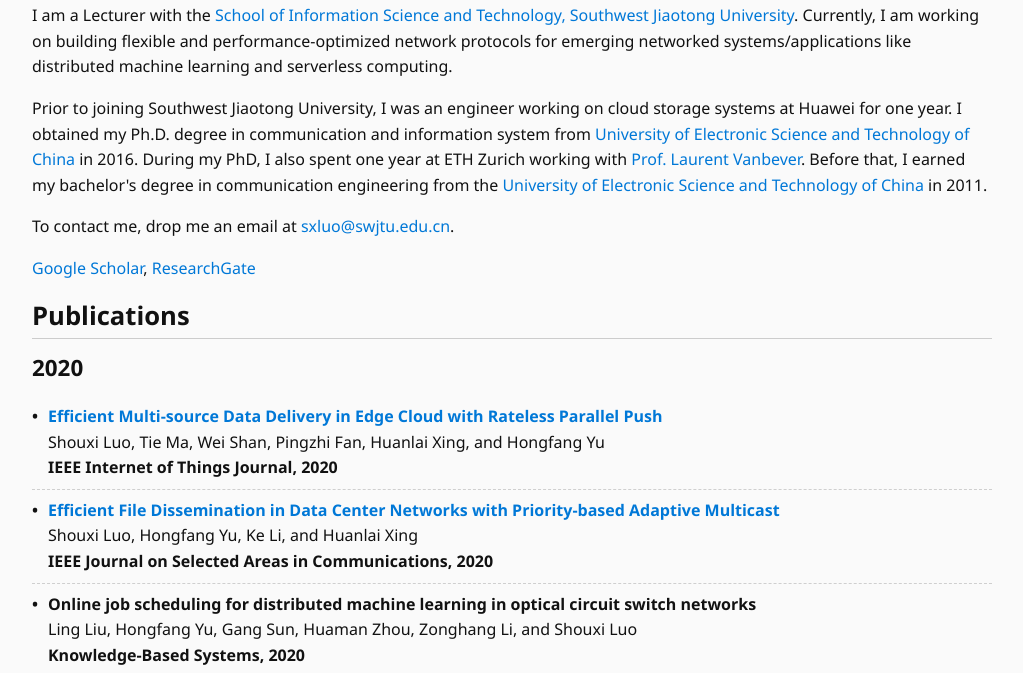
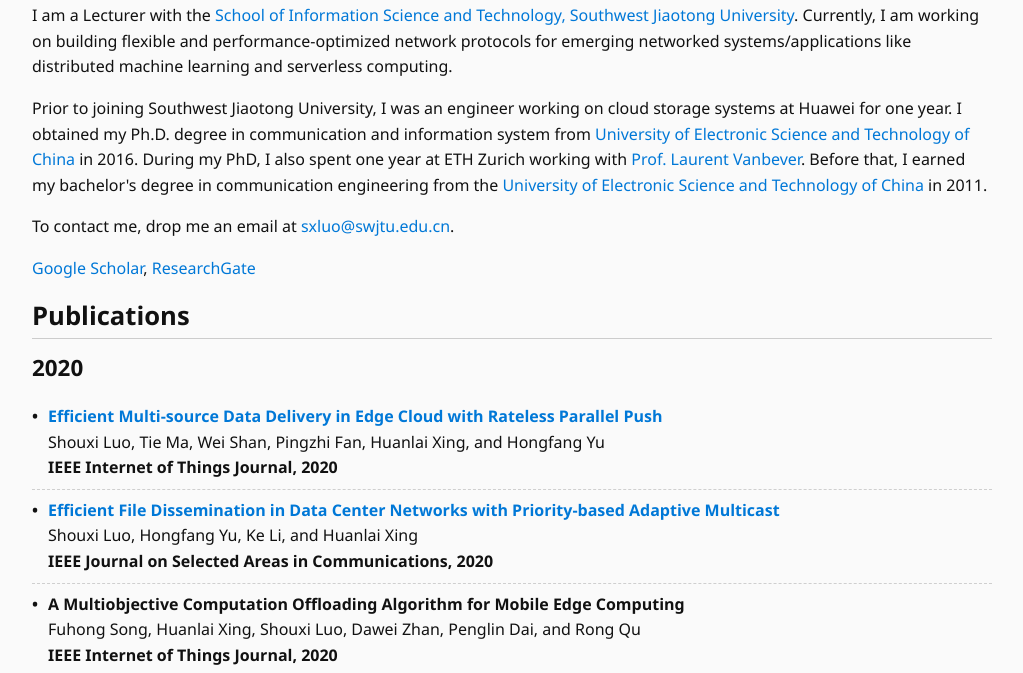
Before and after one commit to shouxi/shouxi.github.io, a plain HTML site: page index.html in a window 1280 px wide. Shown: the part 85-758 px from the top of the page, without its empty margins (128-1151 px from the left). Drawn offline with Linux system fonts and the light colour scheme.

Commit message:
update iotj

```diff
--- a/index.html
+++ b/index.html
@@ -36,7 +36,7 @@
 <meta property="og:url" content="https://shouxi.name/" />
 <meta property="og:description" content="Shouxi Luo&#8217;s Homepage." />
 <meta property="article:published_time" content="2020-02-11" />
-<meta property="article:modified_time" content="2020-05-19" />
+<meta property="article:modified_time" content="2020-05-20" />
 <meta name="twitter:card" content="summary" />
 <meta name="twitter:title" content="Shouxi Luo" />
 <meta name="twitter:description" content="Shouxi Luo&#8217;s Homepage." />
@@ -51,7 +51,7 @@
 <div class="gl-main" role="main">
 <div id="post-metadata">
 <h1>Shouxi Luo <!--span aria-hidden="true"> (</span><span lang="zh-CN">xx</span><span aria-hidden="true">)</span--></h1>
-<!--div class="gl-entry-metadata-box"><div class="dateline">As of 19 May 2020</div></div-->
+<!--div class="gl-entry-metadata-box"><div class="dateline">As of 20 May 2020</div></div-->
 </div>
 <article id="post-content" class="gl-suppress-deco">
 <!--figure class="gl-page-background gl-float-right" style="text-align: center;"><img src="./assets/images/hero-image.png" alt="A photo of Shouxi Luo" width="160" height="160" style="max-width: 160px;" /></figure-->
@@ -87,6 +87,11 @@ tgt.removeAttribute('class');
 <div class="gl-bibtex-entry-title"><span class="gl-bibtex-entry-bullet" aria-label="bullet symbol">&#8226; </span><a href="./publications/jsac20-pam.pdf" rel="nofollow">Efficient File Dissemination in Data Center Networks with Priority-based Adaptive Multicast</a></div>
 <div class="gl-bibtex-entry-authors">Shouxi Luo, Hongfang Yu, Ke Li, and Huanlai Xing</div>
 <div class="gl-bibtex-entry-info"><span class="gl-bibtex-entry-venue">IEEE Journal on Selected Areas in Communications, 2020</span></div>
+</div>
+<div class="gl-bibtex-entry gl-bibtex-notfirstentry" id="bibitem_iotj20-mec-offload">
+<div class="gl-bibtex-entry-title"><span class="gl-bibtex-entry-bullet" aria-label="bullet symbol">&#8226; </span><a>A Multiobjective Computation Offloading Algorithm for Mobile Edge Computing</a></div>
+<div class="gl-bibtex-entry-authors">Fuhong Song, Huanlai Xing, Shouxi Luo, Dawei Zhan, Penglin Dai, and Rong Qu</div>
+<div class="gl-bibtex-entry-info"><span class="gl-bibtex-entry-venue">IEEE Internet of Things Journal, 2020</span></div>
 </div>
 <div class="gl-bibtex-entry gl-bibtex-notfirstentry" id="bibitem_LIU2020106002">
 <div class="gl-bibtex-entry-title"><span class="gl-bibtex-entry-bullet" aria-label="bullet symbol">&#8226; </span><a>Online job scheduling for distributed machine learning in optical circuit switch networks</a></div>
```
Also changed, not shown: 2 other files.
